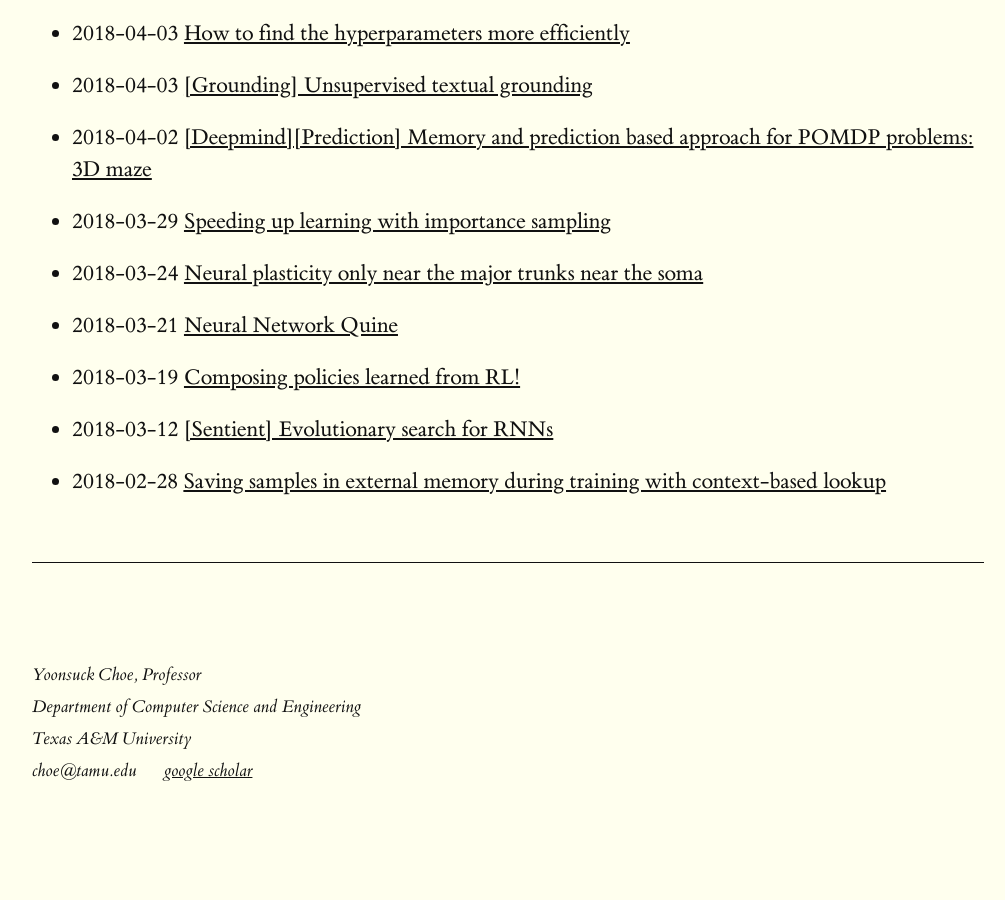
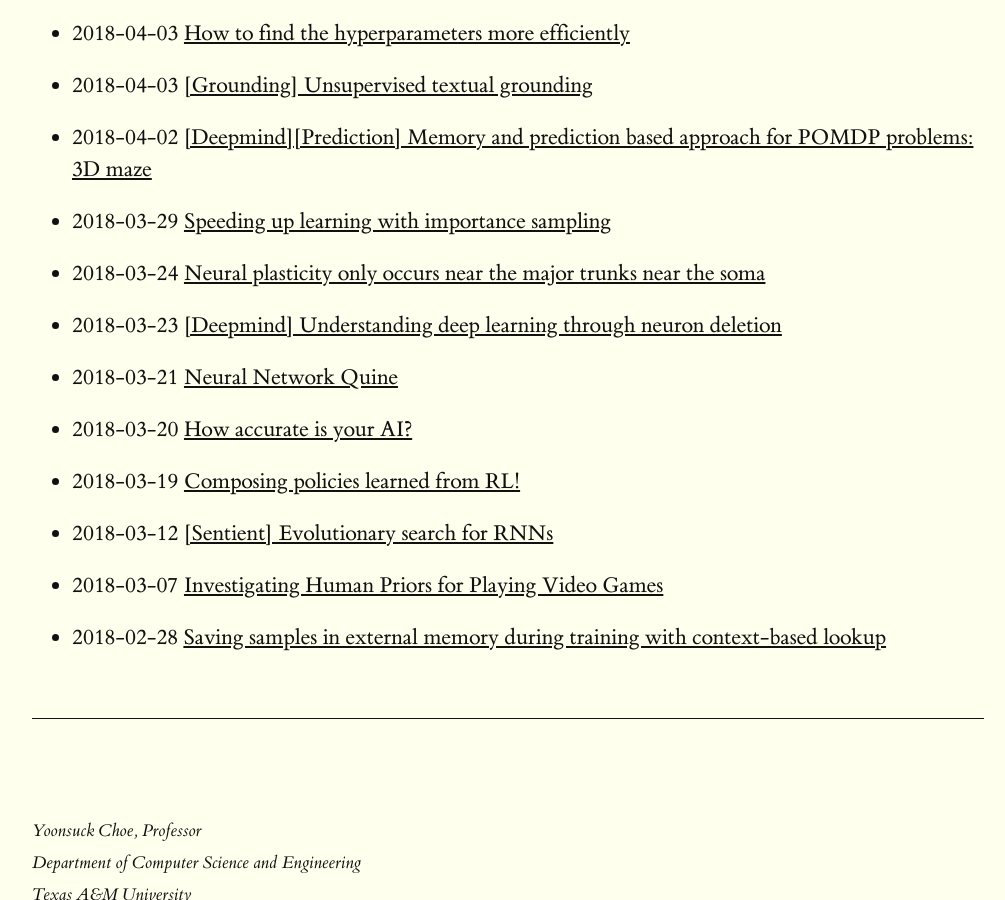
Before and after one commit to yschoe/yschoe.github.io, a Jekyll site: the page built from blog.md, in a window 1280 px wide and 900 px high, scrolled down 14117 px. Shown: the whole window, without its empty margins (128-1133 px from the left). Built offline with Jekyll 4.4.1, drawn with Linux system fonts in a browser that asks for light colours; some of the changed lines change nothing that is shown.

Commit message:
new posts

```diff
--- /dev/null
+++ b/_posts/2018-03-07--Investigating-Human-Priors-for-Playing-Video-Games.markdown
@@ -0,0 +1,32 @@
+---
+layout: post
+title:  " Investigating Human Priors for Playing Video Games"
+date:   2018/03/07
+categories: none
+---
+
+
+
+### Investigating Human Priors for Playing Video Games
+
+
+
+* Dubey, Rachit;
+
+* Agrawal, Pulkit;
+
+* Pathak, Deepak;
+
+* Griffiths, Thomas L.;
+
+* Efros, Alexei A.;
+
+
+
+
+
+**Abstract**:  What makes humans so good at solving seemingly complex video games? Unlike computers, humans bring in a great deal of prior knowledge about the world, enabling efficient decision making. This paper investigates the role of human priors for solving video games. Given a sample game, we conduct a series of ablation studies to quantify the importance of various priors on human performance. We do this by modifying the video game environment to systematically mask different types of visual information that could be used by humans as priors. We find that removal of some prior knowledge causes a drastic degradation in the speed with which human players solve the game, e.g. from 2 minutes to over 20 minutes. Furthermore, our results indicate that general priors, such as the importance of objects and visual consistency, are critical for efficient game-play. Videos and the game manipulations are available at [https://rach0012.github.io/humanRL_website/](https://rach0012.github.io/humanRL_website/)
+
+
+
+ [https://arxiv.org/abs/1802.10217v1](https://arxiv.org/abs/1802.10217v1)
--- /dev/null
+++ b/_posts/2018-03-20-How-accurate-is-your-AI-.markdown
@@ -0,0 +1,32 @@
+---
+layout: post
+title:  "How accurate is your AI?"
+date:   2018/03/20
+categories: none
+---
+
+
+
+
+
+### Quote
+
+
+
+A researcher at Kyoto University in Japan has developed a new technique that evaluates an artificial intelligence program's ability based on the nature of its input data.
+
+
+
+In typical AI development, a performance evaluation is trusted if there is an equal number of positive and negative results, and data biased toward either value means the current system of evaluation will distort the system's ability. "The novelty of this technique is that it doesn't depend on any one type of AI technology, such as deep learning," says Kyoto's J.B. Brown. "It can help develop new evaluation metrics by looking at how a metric interplays with the balance in predicted data. We can then tell if the resulting metrics could be biased."
+
+
+
+Brown's work breaks down the AI utilization and analyzes the nature of the statistics used for reporting an AI's ability, while also producing a probability of the performance level, given evaluation data.
+
+
+
+From Kyoto University
+
+
+
+[https://cacm.acm.org/news/226179-how-accurate-is-your-ai/fulltext](https://cacm.acm.org/news/226179-how-accurate-is-your-ai/fulltext)
--- /dev/null
+++ b/_posts/2018-03-23--Deepmind--Understanding-deep-learning-through-neuron-deletion.markdown
@@ -0,0 +1,30 @@
+---
+layout: post
+title:  "[Deepmind] Understanding deep learning through neuron deletion"
+date:   2018/03/23
+categories: none
+---
+
+
+
+Deepmind's attempt to analyze neural networks by measuring the impact of damaging the network by deleting individual neurons.
+
+
+
+### quote from the blog post
+
+
+
+We measured the performance impact of damaging the network by deleting individual neurons as well as groups of neurons. Our experiments led to two surprising findings:
+
+
+
+* Although many previous studies have focused on understanding easily interpretable individual neurons (e.g. “cat neurons”, or neurons in the hidden layers of deep networks which are only active in response to images of cats), we found that these interpretable neurons are no more important than confusing neurons with difficult-to-interpret activity.
+
+* Networks which correctly classify unseen images are more resilient to neuron deletion than networks which can only classify images they have seen before. In other words, networks which generalise well are much less reliant on single directions than those which memorise.
+
+
+
+
+
+[https://deepmind.com/blog/article/understanding-deep-learning-through-neuron-deletion](https://deepmind.com/blog/article/understanding-deep-learning-through-neuron-deletion)
--- a/_posts/2018-03-24-Neural-plasticity-only-near-the-major-trunks-near-the-soma.markdown
+++ b/_posts/2018-03-24-Neural-plasticity-only-near-the-major-trunks-near-the-soma.markdown
@@ -1,6 +1,6 @@
 ---
 layout: post
-title:  "Neural plasticity only near the major trunks near the soma"
+title:  "Neural plasticity only occurs near the major trunks near the soma"
 date:   2018/03/24
 categories: none
 ---
```
